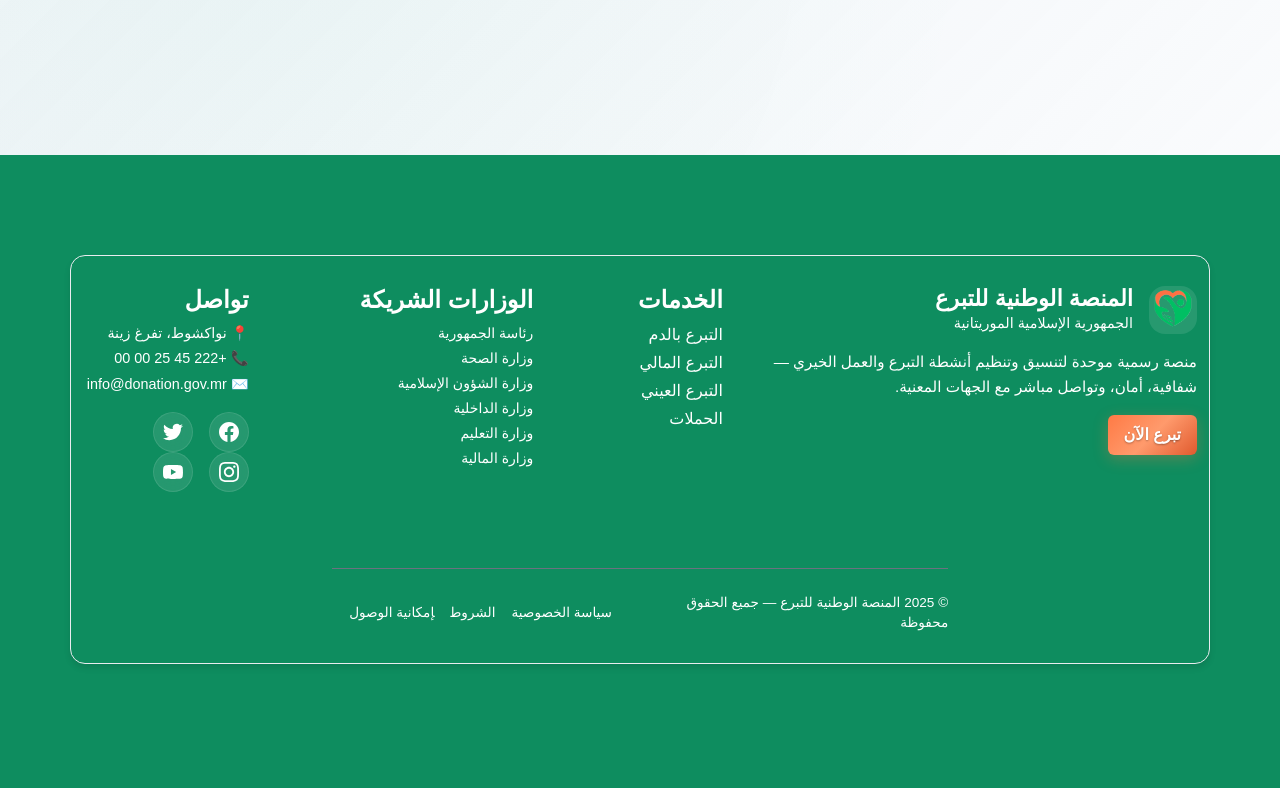
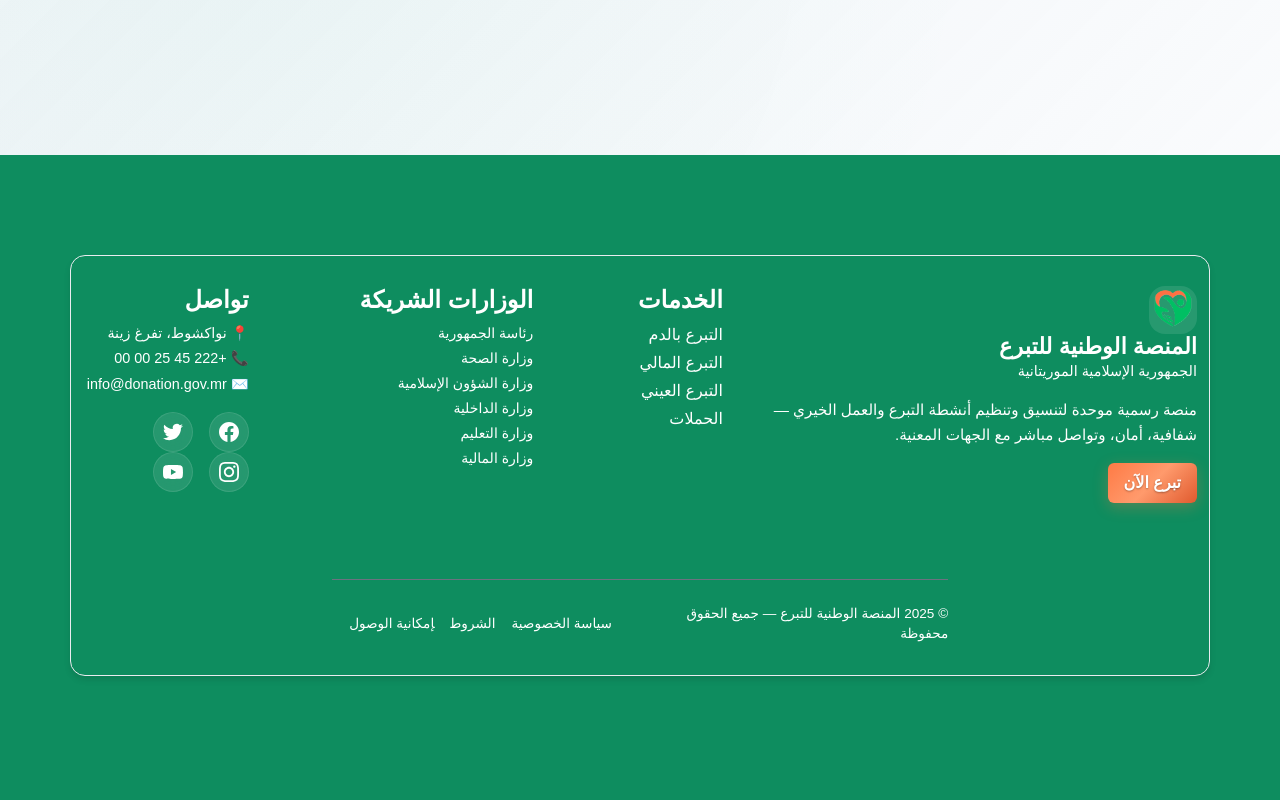
Before and after one commit to ahmedmiske/tabaro, a React (Create React App) app in the folder client/: page / in a window 1280 px wide. Shown: the part 7320-8120 px from the top of the page. Built offline with nearby package versions, Linux system fonts and the light colour scheme; no server answers.

Commit message:
تعديلات جديدة على المكونات والستايلات

```diff
--- a/client/src/components/Footer.js
+++ b/client/src/components/Footer.js
@@ -23,7 +23,7 @@ const Footer = () => {
             {/* Brand */}
             <Col md={5} sm={12} className="mb-4">
               <div className="f-brand">
-                <div className="f-brand-row">
+                <div className="f-bra nd-row">
                   <div className="f-logo">
                     <img src="/logoTabaro.png" alt="شعار المنصة الوطنية للتبرع والتضامن" />
                   </div>
```
